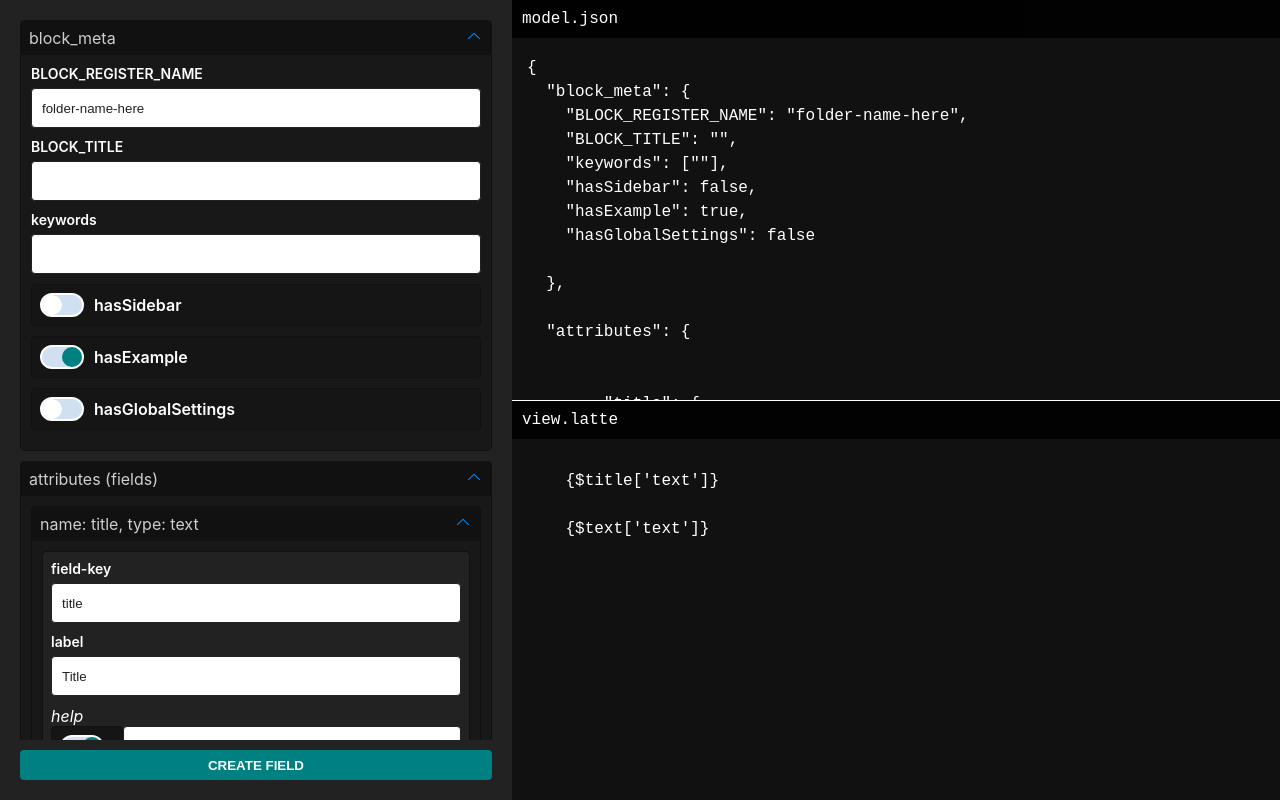
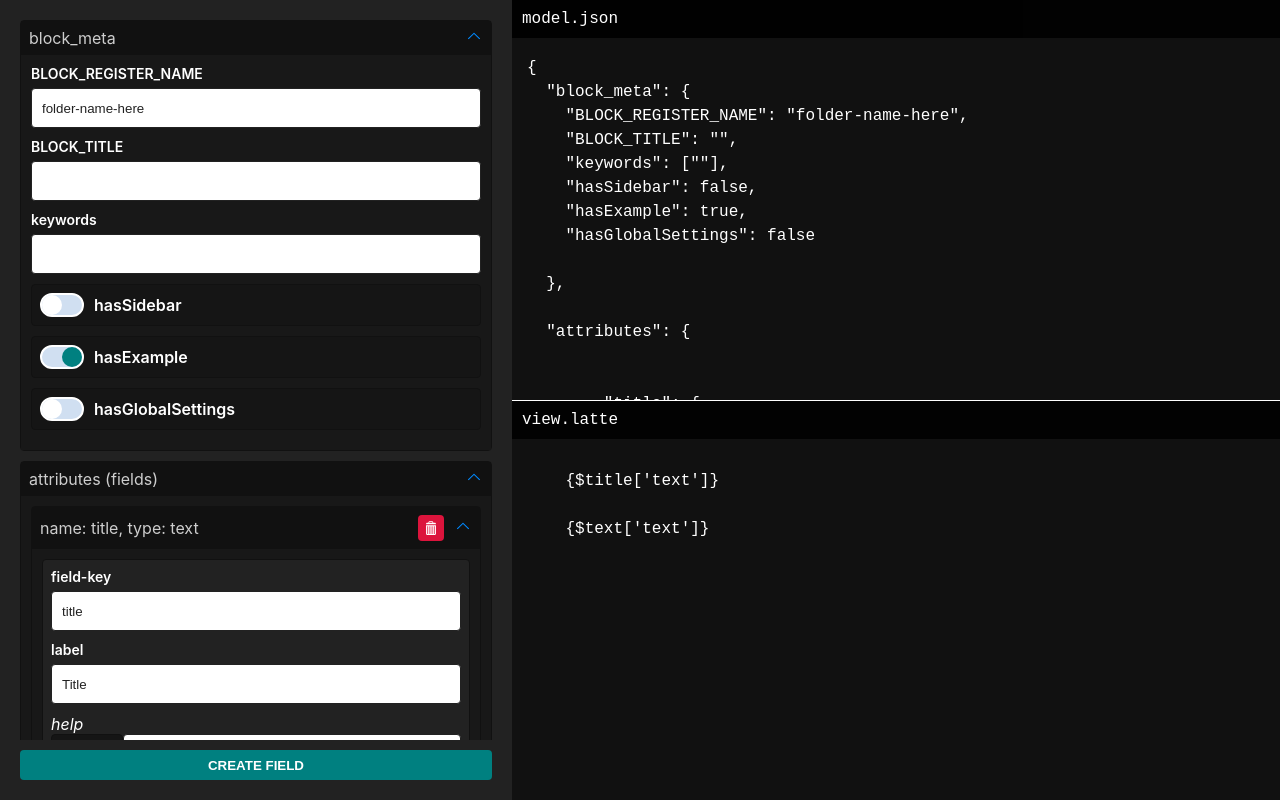
Before and after one commit to nikola-wd/theme-redone-schema-builder, a Svelte app: page / in a window 1280 px wide. Built offline with nearby package versions, Linux system fonts and the light colour scheme; a small style sheet from the web is missing.

Commit message:
Add trash icon

```diff
--- a/src/components/Button.svelte
+++ b/src/components/Button.svelte
@@ -20,9 +20,9 @@
     display: flex;
     justify-content: center;
     align-items: center;
-    width: 100%;
+    width: var(--size, 100%);;
     border: 0;
-    height: 30px;
+    height: var(--size, 30px);
     cursor: pointer;
     text-transform: uppercase;
     font-weight: 600;
--- a/src/components/Dropdown.svelte
+++ b/src/components/Dropdown.svelte
@@ -8,8 +8,12 @@
     on:click={() => closed = !closed}
   >
     {label}
-    <div class="svg-wrap">
-      <Chevron />
+
+    <div class="dd__top__right">
+      <slot name="top-btn" />
+      <div class="svg-wrap">
+        <Chevron />
+      </div>
     </div>
   </div>
   <div class="dd__btm">
@@ -55,9 +59,14 @@
   border-radius: 4px;
   width: 12px;
   height: 12px;
+  margin-left: 10px;
   transform-origin: center;
   transform: rotate(180deg);
   transition: transform .2s ease-in-out;
+}
+:global(.dd__top__right) {
+  display: flex;
+  align-items: center;
 }
 :global(.dd.closed .svg-wrap) {
   transform: rotate(0deg);
--- a/src/components/Field.svelte
+++ b/src/components/Field.svelte
@@ -38,10 +38,12 @@
   </div>
 
   <Button
+    slot="top-btn"
     --bg="crimson"
+    --size="26px"
     on:click={handleDeleteField}
   >
-    Delete This Field
+    <Trash />
   </Button>
 </Dropdown>
 
@@ -50,6 +52,8 @@
   import { attributes, editing_field_id } from '../stores'
   import Dropdown from './Dropdown.svelte'
   import Button from './Button.svelte'
+  import Trash from './icons/Trash.svelte'
+
   import TogglableControl from './controls/TogglableControl.svelte'
   import AttrsFieldInput from './AttrsFieldInput.svelte'
 
--- /dev/null
+++ b/src/components/icons/Trash.svelte
@@ -0,0 +1,12 @@
+<svg version="1.1" xmlns="http://www.w3.org/2000/svg" xmlns:xlink="http://www.w3.org/1999/xlink" x="0px" y="0px"
+	 width="16px" height="16px" viewBox="0 0 34.386 34.386" style="enable-background:new 0 0 34.386 34.386;"
+	 xml:space="preserve">
+	<path fill="#ffffff" d="M26.361,4.052h-3.564c0.004-0.039,0.021-0.074,0.021-0.114C22.818,1.767,21.051,0,18.881,0h-4.125
+		c-2.171,0-3.938,1.767-3.938,3.938c0,0.041,0.019,0.075,0.023,0.114H8.025c-1.656,0-3,1.344-3,3v1.167h24.333V7.052
+		C29.361,5.396,28.018,4.052,26.361,4.052z M12.818,3.938C12.818,2.87,13.688,2,14.756,2h4.125c1.067,0,1.938,0.869,1.938,1.938
+		c0,0.041,0.019,0.075,0.022,0.114h-8.046C12.799,4.013,12.818,3.978,12.818,3.938z M5.026,31.386c0,1.656,1.344,3,3,3H26.36
+		c1.656,0,3-1.344,3-3V10.219H5.026V31.386z M24.193,13.72c0-0.552,0.449-1,1-1c0.553,0,1,0.448,1,1v17.373c0,0.554-0.447,1-1,1
+		c-0.551,0-1-0.446-1-1V13.72z M18.861,13.72c0-0.552,0.447-1,1-1c0.551,0,1,0.448,1,1v17.373c0,0.554-0.449,1-1,1
+		c-0.553,0-1-0.446-1-1V13.72z M13.526,13.72c0-0.552,0.448-1,1-1c0.552,0,1,0.448,1,1v17.373c0,0.554-0.448,1-1,1
+		c-0.552,0-1-0.446-1-1V13.72z M8.193,13.72c0-0.552,0.448-1,1-1s1,0.448,1,1v17.373c0,0.554-0.448,1-1,1s-1-0.446-1-1V13.72z"/>
+</svg>
```
